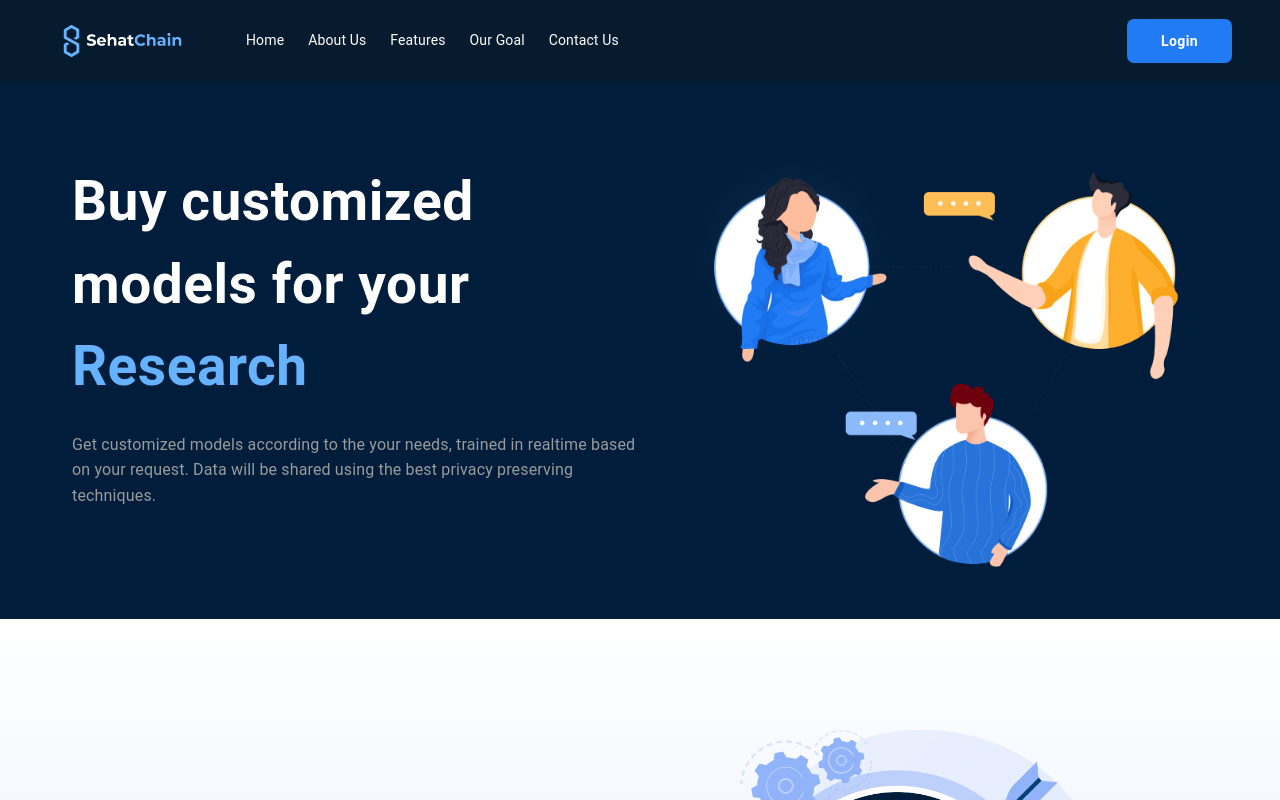
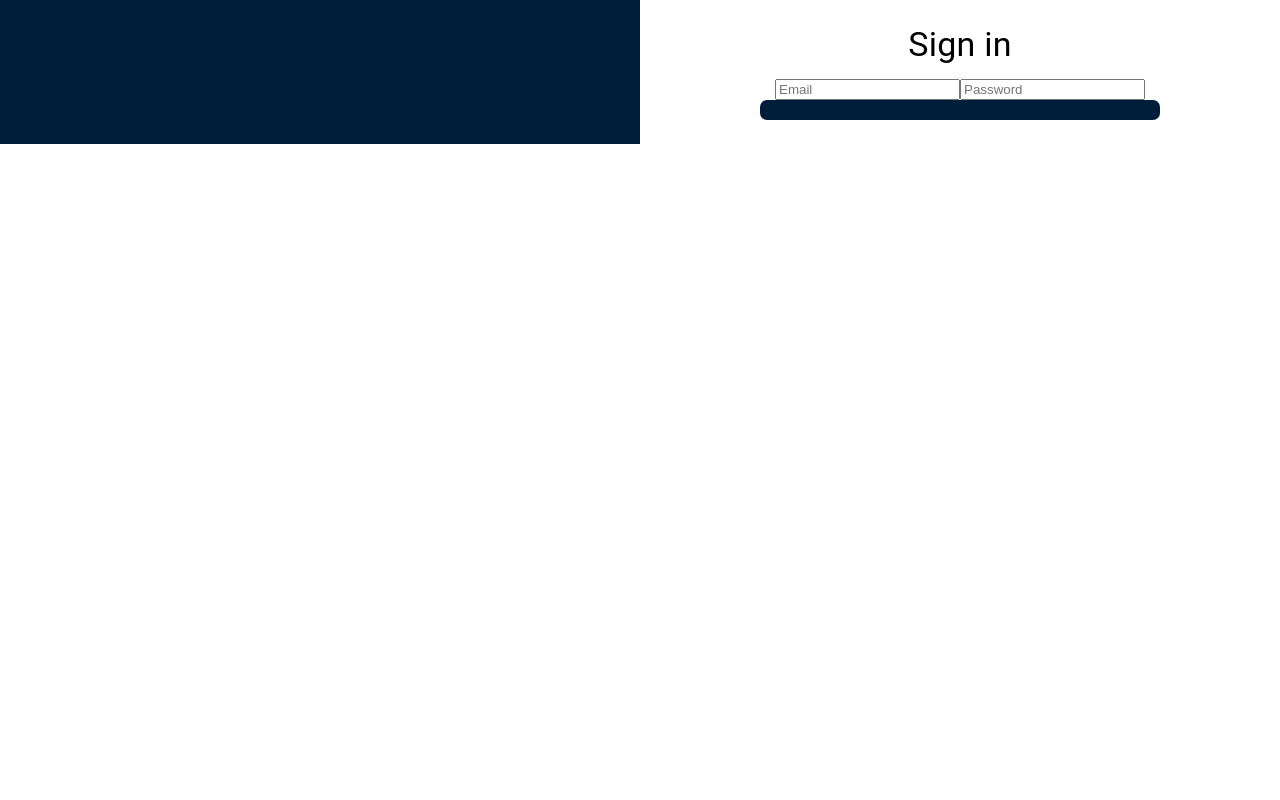
Before and after one commit to abdullahqaisar/sehatchain, a React (Create React App) app: page / in a window 1280 px wide. Shown: the top 800 px of the page. Built offline with nearby package versions, Linux system fonts and the light colour scheme; the HTML template or start-up script is replaced by a standard one.

Commit message:
added login page content

```diff
--- a/src/App.js
+++ b/src/App.js
@@ -1,10 +1,12 @@
 import "./App.css";
 import Main from "./pages/main/Main";
+import Login from "./pages/Login"
 
 function App() {
   return (
     <div className="App">
-      <Main />
+      {/* <Main /> */}
+      <Login />
     </div>
   );
 }
--- /dev/null
+++ b/src/components/login/login.jsx
@@ -0,0 +1,60 @@
+import React from "react";
+
+import { Box, Typography, Grid } from "@mui/material";
+import { Container } from "@mui/system";
+
+import CustomButton from "../customButton/CustomButton"
+
+function login() {
+  return (
+    <Box>
+      <Grid container >
+        <Grid
+          item
+          md={6}
+          sx={{
+            backgroundColor: "#001E3C",
+            pt: 6,
+            pb: { xs: 12, md: 12 },
+            px: { xs: 3, sm: 6, md: 6 },
+          }}
+        ></Grid>
+        <Grid md={6} item>
+        {/* email and pass input with button */}
+            <Box
+                sx={{
+                width: "100%",
+                maxWidth: 400,
+                p: 3,
+                margin: "auto",
+                }}
+            >
+                <Typography variant="h4" component="h1" gutterBottom>
+                Sign in
+                </Typography>
+                <input
+                sx={{ mb: 2 }}
+                placeholder="Email"
+                type="email"
+                />
+                <input
+                sx={{ mb: 2 }}
+                placeholder="Password"
+                type="password"
+                />
+                <CustomButton
+                sx={{ mt: 2 }}
+                variant="contained"
+                backgroundColor= "#001E3C"
+                color="primary"
+                />
+            </Box>
+
+
+        </Grid>
+      </Grid>
+    </Box>
+  );
+}
+
+export default login;
--- a/src/pages/Login.jsx
+++ b/src/pages/Login.jsx
@@ -1,8 +1,9 @@
 import React from 'react'
+import LoginComponent from "../components/login/login"
 
 const Login = () => {
   return (
-    <div>Login</div>
+    <LoginComponent/>
   )
 }
 
```
